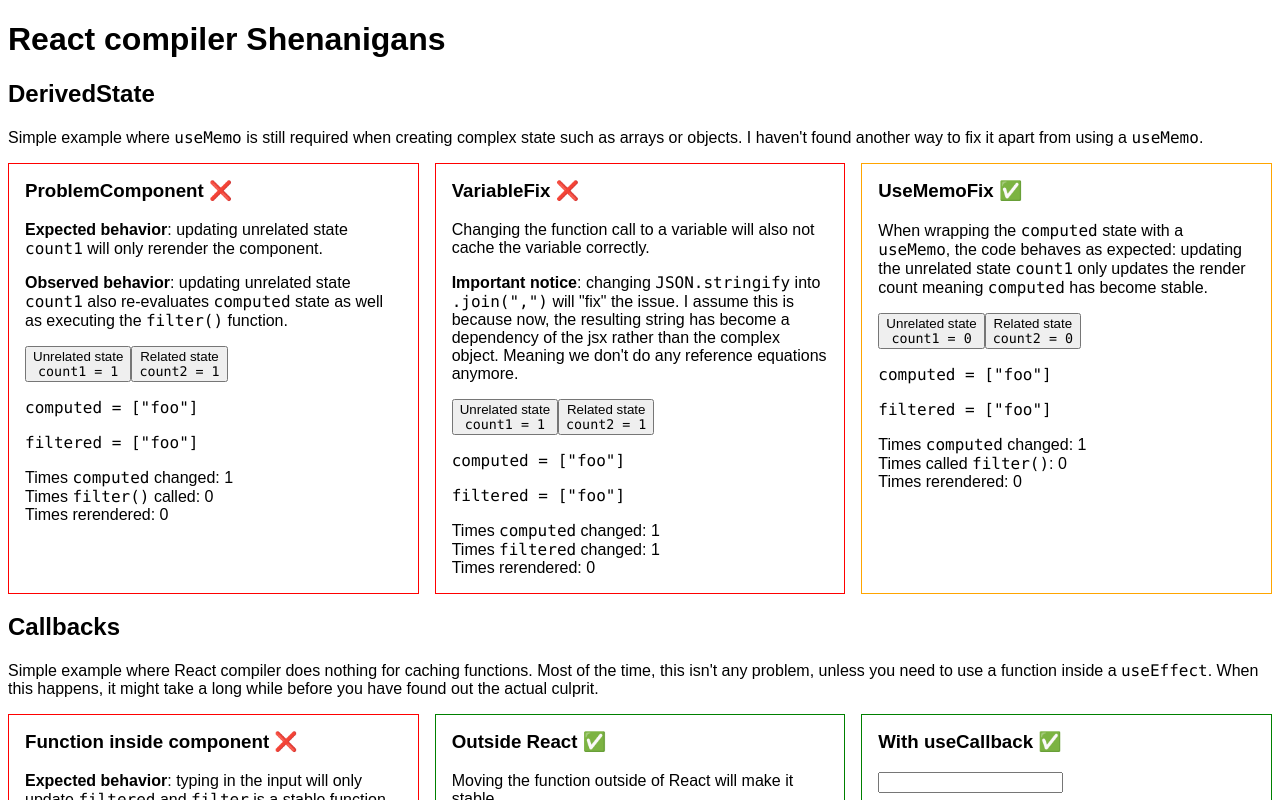
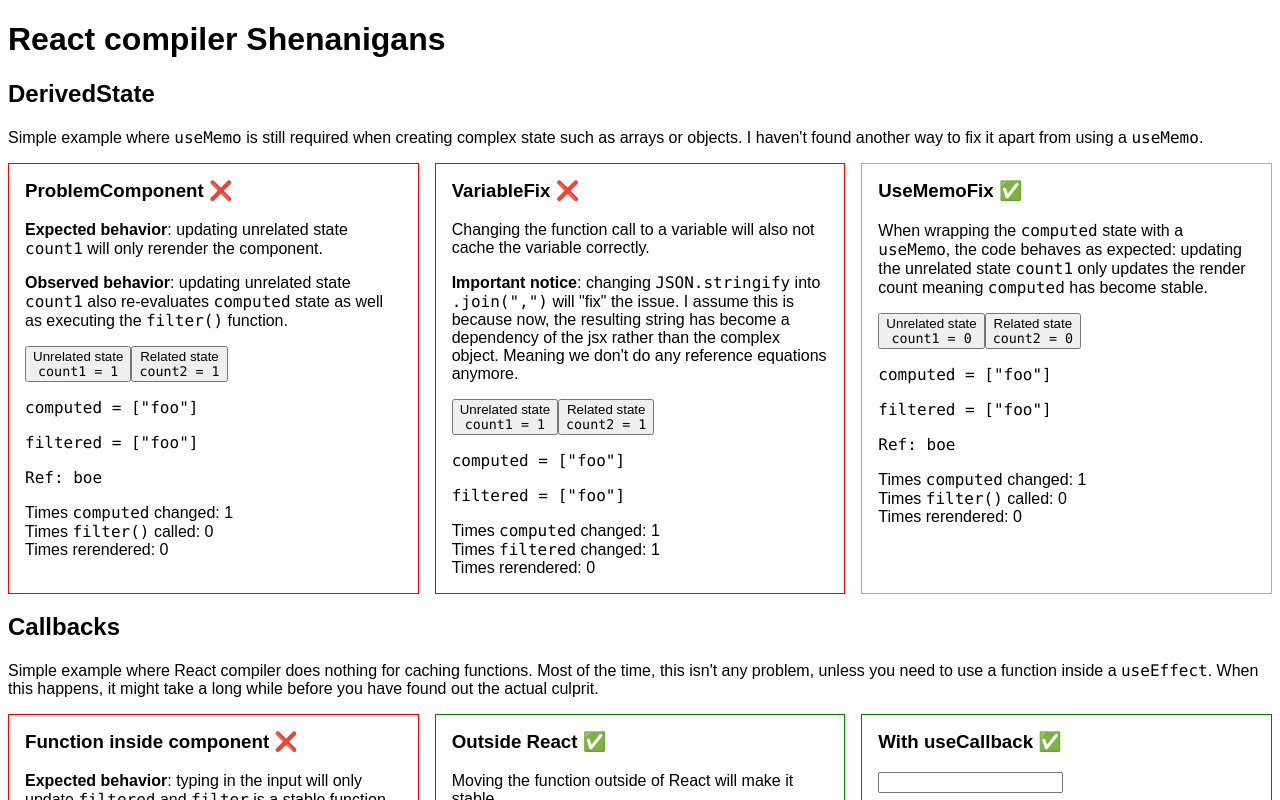
Before and after one commit to didii/react-compiler-needs-use-memo, a React (Vite) app: page / in a window 1280 px wide. Shown: the top 800 px of the page. Built offline with nearby package versions, Linux system fonts and the light colour scheme.

Commit message:
Move into view

```diff
--- a/src/DerivedState/ProblemComponent.tsx
+++ b/src/DerivedState/ProblemComponent.tsx
@@ -1,6 +1,7 @@
 import { useLayoutEffect, useState, type HTMLAttributes } from 'react';
 import { increment } from '../increment';
 import { randomString } from '../randomString';
+import { VarView } from './VarView';
 
 const renderId = randomString();
 const computedId = randomString();
@@ -40,15 +41,13 @@
         <br />
         <code>count2 = {count2}</code>
       </button>
-      <pre>computed = {JSON.stringify(computed)}</pre>
-      <pre>filtered = {JSON.stringify(filter(computed))}</pre>
-      <div>
-        Times <code>computed</code> changed: <span id={computedId}>0</span>
-        <br />
-        Times <code>filter()</code> called: <span id={functionId}>0</span>
-        <br />
-        Times rerendered: <span id={renderId}>0</span>
-      </div>
+      <VarView
+        computed={computed}
+        filtered={filter(computed)}
+        computedId={computedId}
+        functionId={functionId}
+        renderId={renderId}
+      />
     </div>
   );
 }
--- a/src/DerivedState/UseMemoFix.tsx
+++ b/src/DerivedState/UseMemoFix.tsx
@@ -1,6 +1,7 @@
 import { useLayoutEffect, useMemo, useState, type HTMLAttributes } from 'react';
 import { increment } from '../increment';
 import { randomString } from '../randomString';
+import { VarView } from './VarView';
 
 const renderId = randomString();
 const computedId = randomString();
@@ -39,15 +40,13 @@
         <br />
         <code>count2 = {count2}</code>
       </button>
-      <pre>computed = {JSON.stringify(computed)}</pre>
-      <pre>filtered = {JSON.stringify(filtered)}</pre>
-      <div>
-        Times <code>computed</code> changed: <span id={computedId}>0</span>
-        <br />
-        Times called <code>filter()</code>: <span id={functionId}>0</span>
-        <br />
-        Times rerendered: <span id={renderId}>0</span>
-      </div>
+      <VarView
+        computed={computed}
+        filtered={filtered}
+        computedId={computedId}
+        functionId={functionId}
+        renderId={renderId}
+      />
     </div>
   );
 }
--- /dev/null
+++ b/src/DerivedState/VarView.tsx
@@ -0,0 +1,28 @@
+import { useRef } from 'react';
+
+export interface VarViewProps {
+  computed: string[];
+  filtered: string[];
+
+  computedId: string;
+  functionId: string;
+  renderId: string;
+}
+
+export function VarView({ computed, filtered, computedId, functionId, renderId }: VarViewProps) {
+  const ref = useRef(['boe']);
+  return (
+    <div>
+      <pre>computed = {JSON.stringify(computed)}</pre>
+      <pre>filtered = {JSON.stringify(filtered)}</pre>
+      <pre>Ref: {ref.current}</pre>
+      <div>
+        Times <code>computed</code> changed: <span id={computedId}>0</span>
+        <br />
+        Times <code>filter()</code> called: <span id={functionId}>0</span>
+        <br />
+        Times rerendered: <span id={renderId}>0</span>
+      </div>
+    </div>
+  );
+}
```
